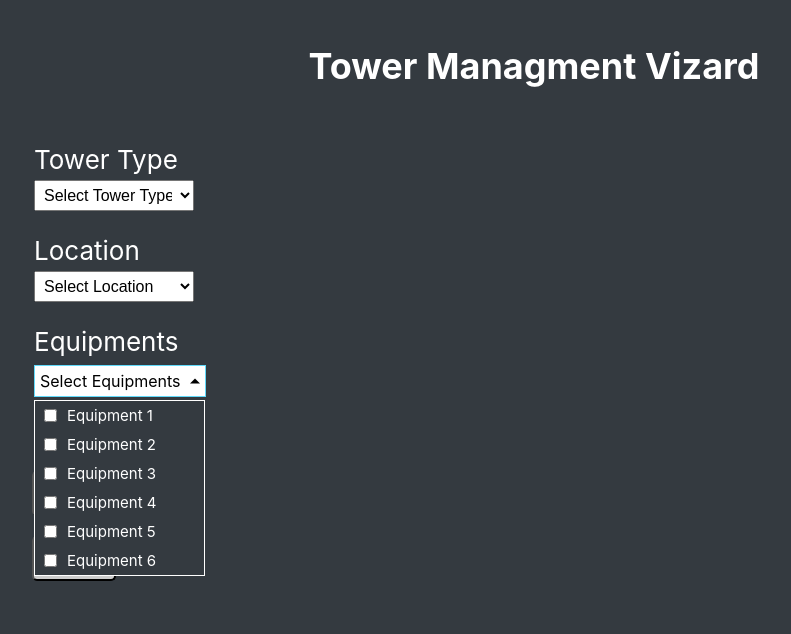
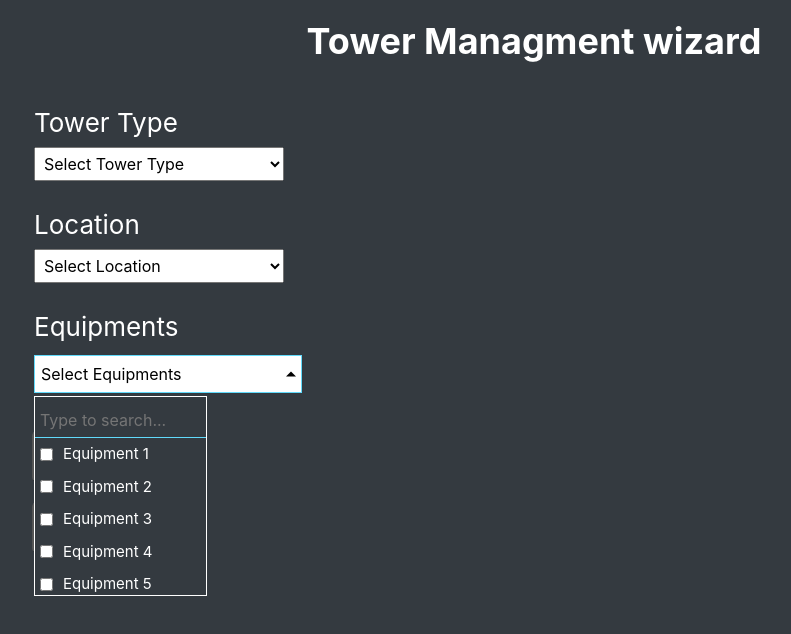
Before and after one commit to SupunThilanka/edotco-frontend, a React (Create React App) app: page /add-new-tower in a window 1280 px wide. Both pictures are taken after a click on the label "Select Equipments". Shown: the top 634 px of the page, without its empty margins (106-897 px from the left). Built offline with nearby package versions, Linux system fonts and the light colour scheme.

Commit message:
until now

```diff
--- a/package.json
+++ b/package.json
@@ -3,11 +3,17 @@
   "version": "0.1.0",
   "private": true,
   "dependencies": {
+    "@emotion/react": "^11.13.0",
+    "@emotion/styled": "^11.13.0",
+    "@mui/icons-material": "^5.16.6",
+    "@mui/material": "^5.16.6",
     "@syncfusion/ej2-react-dropdowns": "^26.2.8",
     "@testing-library/jest-dom": "^5.17.0",
     "@testing-library/react": "^13.4.0",
     "@testing-library/user-event": "^13.5.0",
+    "bootstrap": "^5.3.3",
     "react": "^18.3.1",
+    "react-bootstrap": "^2.10.4",
     "react-dom": "^18.3.1",
     "react-router-dom": "^6.26.0",
     "react-scripts": "5.0.1",
--- a/src/components/CustomDropdown/CustomDropdown.js
+++ b/src/components/CustomDropdown/CustomDropdown.js
@@ -3,9 +3,13 @@ import styles from './CustomDropdown.module.scss';
 
 export default function CustomMultiSelectDropdown({ options, selectedOptions, setSelectedOptions, label }) {
   const [isOpen, setIsOpen] = useState(false);
+  const [searchQuery, setSearchQuery] = useState(''); // Add state for search query
   const dropdownRef = useRef(null);
 
-  const toggleDropdown = () => setIsOpen(!isOpen);
+  const toggleDropdown = () => {
+    setIsOpen(!isOpen);
+    setSearchQuery(''); // Reset search query when toggling dropdown
+  };
 
   const handleOptionChange = (event) => {
     const { value, checked } = event.target;
@@ -21,7 +25,16 @@ export default function CustomMultiSelectDropdown({ options, selectedOptions, se
   const handleClickOutside = (event) => {
     if (dropdownRef.current && !dropdownRef.current.contains(event.target)) {
       setIsOpen(false);
+      setSearchQuery(''); // Reset search query when clicking outside
     }
+  };
+
+  const handleSearchChange = (event) => {
+    setSearchQuery(event.target.value); // Update search query state
+  };
+
+  const handleKeyPress = (event) => {
+    setSearchQuery(prev => prev + event.key); // Update search query with key press
   };
 
   useEffect(() => {
@@ -31,15 +44,27 @@ export default function CustomMultiSelectDropdown({ options, selectedOptions, se
     };
   }, []);
 
+  const filteredOptions = options.filter(option =>
+    option.toLowerCase().includes(searchQuery.toLowerCase())
+  );
+
   return (
-    <div className={styles.DropdownContainer} ref={dropdownRef}>
+    <div className={styles.DropdownContainer} ref={dropdownRef} onKeyPress={handleKeyPress}>
       <label className={styles.DropdownLabel} onClick={toggleDropdown}>
         {label}
         <span className={`${styles.DropdownIndicator} ${isOpen ? styles.DropdownIndicatorOpen : ''}`}></span>
       </label>
       {isOpen && (
         <div className={styles.DropdownMenu}>
-          {options.map((option, index) => (
+          <input
+            type="text"
+            className={styles.SearchInput}
+            placeholder="Type to search..."
+            value={searchQuery}
+            onChange={handleSearchChange}
+            autoFocus
+          />
+          {filteredOptions.map((option, index) => (
             <label key={index} className={styles.DropdownItem}>
               <input
                 type="checkbox"
--- a/src/components/CustomDropdown/CustomDropdown.module.scss
+++ b/src/components/CustomDropdown/CustomDropdown.module.scss
@@ -7,13 +7,13 @@
 
 .DropdownLabel {
   display: inline-block;
-  padding: 5px;
+  padding: 6px;
   font-size: 16px;
   cursor: pointer;
   color: rgb(0, 0, 0);
   background-color: #ffffff;
   border: 1px solid #61dafb;
-  width: 100%;
+  width: 165%;
   text-align: left;
   position: relative;
 }
@@ -49,6 +49,18 @@
   z-index: 1;
 }
 
+.SearchInput {
+  width: 100%;
+  padding: 5px;
+  font-size: 16px;
+  box-sizing: border-box;
+  border: none;
+  border-bottom: 1px solid #61dafb;
+  background-color: #343a40;
+  color: white;
+  outline: none;
+}
+
 .DropdownItem {
   display: flex;
   align-items: center;
--- a/src/index.js
+++ b/src/index.js
@@ -1,6 +1,7 @@
+import 'bootstrap/dist/css/bootstrap.min.css';
+import './index.css';
 import React from 'react';
 import ReactDOM from 'react-dom/client';
-import './index.css';
 import App from './App';
 
 const root = ReactDOM.createRoot(document.getElementById('root'));
--- a/src/pages/AddNewTower/AddNewTower.js
+++ b/src/pages/AddNewTower/AddNewTower.js
@@ -27,7 +27,7 @@ export default function AddNewTower() {
 
     // Find the selected tower type info from the menuItems JSON file.
     const selectedTypeInfo = menuItems.towerTypes.find(item => item.type === selectedType);
-    console.log('Selected Tower Type Info:', selectedTypeInfo.image); // Debugging line
+    // console.log('Selected Tower Type Info:', selectedTypeInfo.image); // Debugging line
     if (selectedTypeInfo) {
       try {
         const imagePath = require(`../../assets/Towers/${selectedTypeInfo.image}`); //set the tower image the path relevant to the tower type
@@ -50,7 +50,7 @@ export default function AddNewTower() {
   return (
     <div className={styles.AddNewTower}>
       <header className={styles.AddNewTowerHeader}>
-        <h1 className={styles.Title}>Tower Managment Vizard</h1>
+        <h1 className={styles.Title}>Tower Managment wizard</h1>
         <div className={styles.Content}>
           <form className={styles.Form}>
             <div className={styles.FormGroup}>
--- a/src/pages/AddNewTower/AddNewTower.module.scss
+++ b/src/pages/AddNewTower/AddNewTower.module.scss
@@ -44,7 +44,7 @@
 .Select {
   padding: 5px;
   font-size: 16px;
-  width: 160px;
+  width: 250px;
   margin-top: 5px;
 }
 
```
Also changed, not shown: src/pages/AddNewTower/cell-tower.png (deleted), 1 other file (tests, documents, lock files or other folders).
